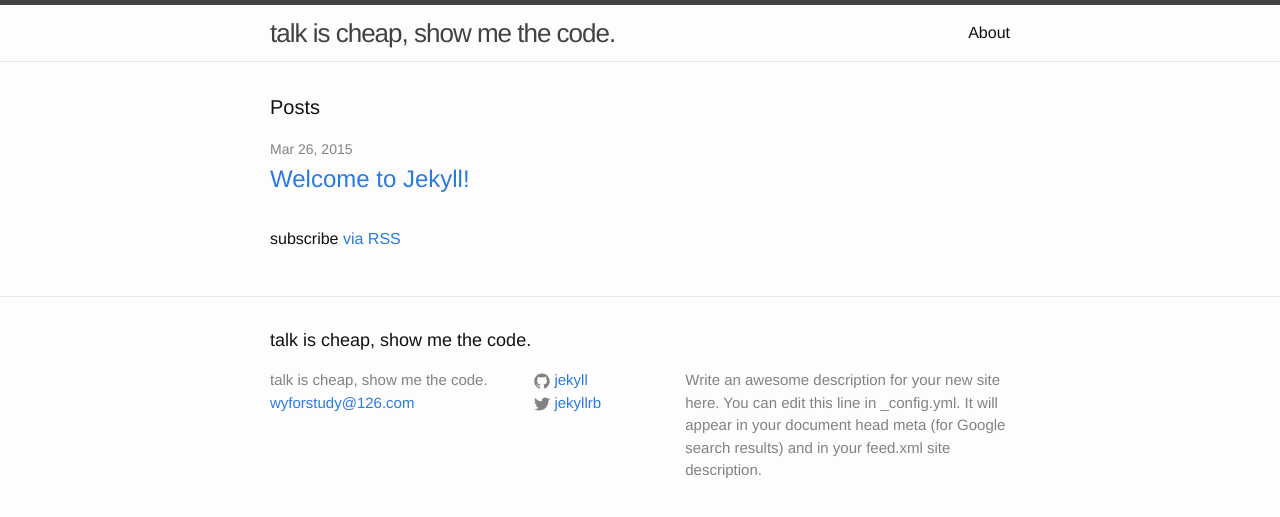
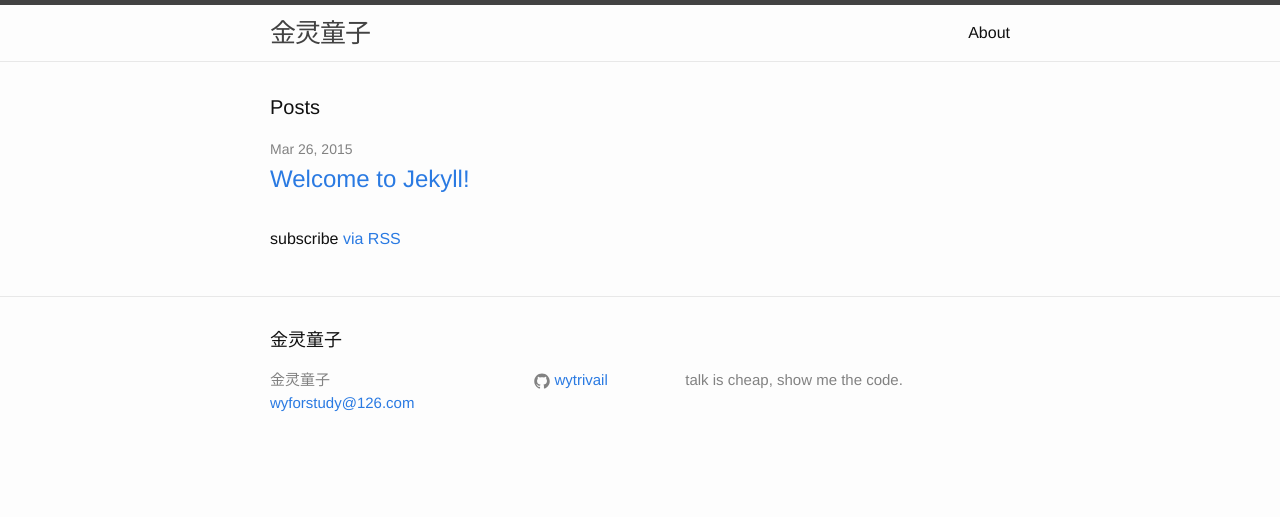
Before and after one commit to windchan/wyTrivail.github.io, a Jekyll site: the page built from index.html, in a window 1280 px wide. Shown: the top 517 px of the page. Built offline with Jekyll 4.4.1, drawn with Linux system fonts in a browser that asks for light colours.

Commit message:
Update _config.yml

```diff
--- a/_config.yml
+++ b/_config.yml
@@ -1,14 +1,11 @@
 # Site settings
-title: talk is cheap, show me the code.
+title: 金灵童子
 email: wyforstudy@126.com
 description: > # this means to ignore newlines until "baseurl:"
-  Write an awesome description for your new site here. You can edit this
-  line in _config.yml. It will appear in your document head meta (for
-  Google search results) and in your feed.xml site description.
+  talk is cheap, show me the code.
 baseurl: "" # the subpath of your site, e.g. /blog/
-url: "http://yourdomain.com" # the base hostname & protocol for your site
-twitter_username: jekyllrb
-github_username:  jekyll
+url: "http://wytrivail.github.io/" # the base hostname & protocol for your site
+github_username:  wytrivail
 
 # Build settings
 markdown: kramdown
```
